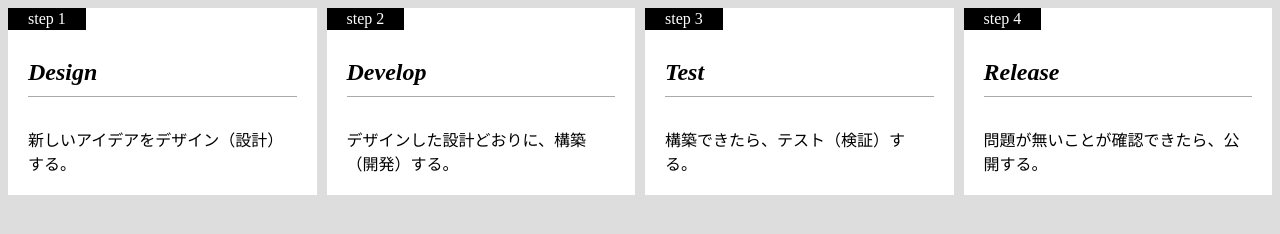
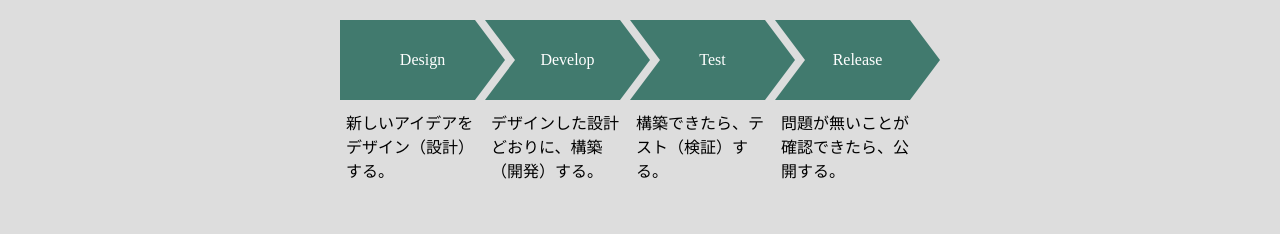
Before and after one commit to yugeta/step_pattern, a plain HTML site: page index.html in a window 1280 px wide. Drawn offline with Linux system fonts and the light colour scheme.

Commit message:
first-commit

```diff
--- a/card.css
+++ /dev/null
@@ -1,76 +0,0 @@
-.step-process,
-.step-process *,
-.step-process *::before,
-.step-process *::after{
-  -webkit-box-sizing : border-box;
-     -moz-box-sizing : border-box;
-       -o-box-sizing : border-box;
-      -ms-box-sizing : border-box;
-          box-sizing : border-box;
-}
-
-.step-process ul,
-.step-process li{
-  list-style:none;
-  margin:0;
-  padding:0;
-}
-
-.step-process > ul{
-  width:100%;
-  display:flex;
-  flex-flow: row;
-  gap:10px;
-  justify-content:space-between;
-  align-items:flex-start;
-  align-items:stretch;
-}
-
-.step-process > ul > *{
-  flex: 1;
-  background-color:white;
-  padding:10px;
-  position:relative;
-  padding:40px 20px 20px;
-}
-
-.step-process > ul > * .num{
-  position:absolute;
-  top:0;
-  left:0;
-  background-color:black;
-  color:white;
-  padding:2px 20px;
-}
-
-.step-process{
-  counter-reset     :num 0;
-}
-.step-process > ul > *{
-  counter-increment : num;
-}
-.step-process > ul > * .num::before{
-  content           : 'step 'counter(num);
-  font-size         : var(--size-num);
-  line-height       : var(--size-num);
-  font-family       : "Ibarra Real Nova", serif;
-}
-
-.step-process > ul > * .title{
-  font-weight:bold;
-  font-style:italic;
-  line-height:3.0rem;
-  font-size:1.5rem;
-  border-bottom:1px solid #aaa;
-  width:100%;
-  margin:0 auto 30px;
-}
-
-@media(max-width:600px){
-  .step-process > ul{
-    flex-flow:column;
-  }
-  .step-process > ul > *{
-    width:100%;
-  }
-}
--- a/index.html
+++ b/index.html
@@ -1,32 +1,28 @@
 <meta name="viewport" content="width=device-width, initial-scale=1, user-scalable=no">
 <meta charset='utf-8' />
-<link rel='stylesheet' href='card.css' />
+<link rel='stylesheet' href='pentagon.css' />
 <style>
   body{
     background-color:#ddd;
   }
 </style>
 
-<div class='step-process'>
-  <ul>
+<div class='step'>
+  <ul class='pentagon'>
     <li>
-      <div class='num'></div>
-      <div class='title'>Design</div>
+      <div class='arrow'>Design</div>
       <div class='text'>新しいアイデアをデザイン（設計）する。</div>
     </li>
     <li>
-      <div class='num'></div>
-      <div class='title'>Develop</div>
+      <div class='arrow'>Develop</div>
       <div class='text'>デザインした設計どおりに、構築（開発）する。</div>
     </li>
     <li>
-      <div class='num'></div>
-      <div class='title'>Test</div>
+      <div class='arrow'>Test</div>
       <div class='text'>構築できたら、テスト（検証）する。</div>
     </li>
     <li>
-      <div class='num'></div>
-      <div class='title'>Release</div>
+      <div class='arrow'>Release</div>
       <div class='text'>問題が無いことが確認できたら、公開する。</div>
     </li>
   </ul>
--- /dev/null
+++ b/pentagon.css
@@ -0,0 +1,136 @@
+.step,
+.step *,
+.step *::before,
+.step *::after{
+  -webkit-box-sizing : border-box;
+     -moz-box-sizing : border-box;
+       -o-box-sizing : border-box;
+      -ms-box-sizing : border-box;
+          box-sizing : border-box;
+}
+
+.step ul,
+.step li{
+  list-style:none;
+  margin:0;
+  padding:0;
+}
+
+.step{
+  --size-width  : 600px;
+  --size-height : 80px;
+  --size-arrow  : 30px;
+  --size-gap    : 10px;
+  --color-bg    : #417a6e;
+
+  width  : var(--size-width);
+  margin : 20px auto;
+}
+
+.step .pentagon{
+  display:flex;
+  gap:calc(var(--size-arrow) + var(--size-gap));
+  width:calc(100% - var(--size-arrow) * 2);
+  margin:0 auto;
+}
+.step .pentagon > *{
+  flex: 1;
+}
+
+.step .pentagon > * .arrow{
+  background-color: var(--color-bg);
+  position:relative;
+  height:var(--size-height);
+  color:white;
+  text-align:center;
+  padding:10px 0;
+  display:flex;
+  align-items:center;
+  justify-content:center;
+}
+.step .pentagon > * .arrow *{
+  z-index:2
+}
+
+.step .pentagon > * .arrow > *{
+  white-space:normal;
+  word-break:break-all;
+}
+
+.step .pentagon > *:first-child .arrow::before{
+  content:'';
+  position:absolute;
+  left:calc(var(--size-arrow) * -1);
+  top:0;
+  height:100%;
+  width:var(--size-arrow);
+  background-color:var(--color-bg);
+}
+
+.step .pentagon > *:not(:first-child) .arrow::before{
+  content:'';
+  position:absolute;
+  left:calc(var(--size-arrow) * -1);
+  top:0;
+  background-color:transparent;
+  z-index:-1;
+
+  width: 0px;
+  height: 0px;
+  border-style: solid;
+  border-width: calc(var(--size-height) / 2) var(--size-arrow) calc(var(--size-height) / 2) var(--size-arrow);
+  border-color: var(--color-bg) var(--color-bg) var(--color-bg) transparent;
+}
+
+.step .pentagon > * .arrow::after{
+  content:'';
+  position:absolute;
+  left:100%;
+  top:0;
+  background-color:transparent;
+  z-index:1;
+
+  width: 0px;
+  height: 0px;
+  border-style: solid;
+  border-width: calc(var(--size-height) / 2) var(--size-arrow) calc(var(--size-height) / 2) var(--size-arrow);
+  border-color: transparent transparent transparent var(--color-bg);
+}
+
+.step .pentagon > * .text{
+  display:flex;
+  gap:var(--size-gap);
+  width:calc(100% + var(--size-arrow) * 1.1);
+  margin-left:calc(var(--size-arrow) * -0.8);
+  padding:10px 0;
+}
+
+.step .pentagon > * .text > *{
+  padding:10px;
+  flex: 1;
+}
+
+@media (max-width:700px){
+  .step{
+    width:100%;
+  }
+  .step .pentagon{
+    flex-direction : column;
+    width: calc(100% - var(--size-arrow));
+    gap:var(--size-gap);
+  }
+  .step .pentagon > *{
+    width:100%;
+  }
+  .step .pentagon > * .arrow{
+    width:calc(100% - var(--size-arrow));
+    max-width:250px;
+  }
+  .step .pentagon > * .text{
+    width:calc(100% - var(--size-arrow));
+    margin:var(--size-gap) auto 0;
+  }
+  .step .pentagon > * .arrow::before{
+    content:none!important;
+  }
+}
```
Also changed, not shown: banner.png.
